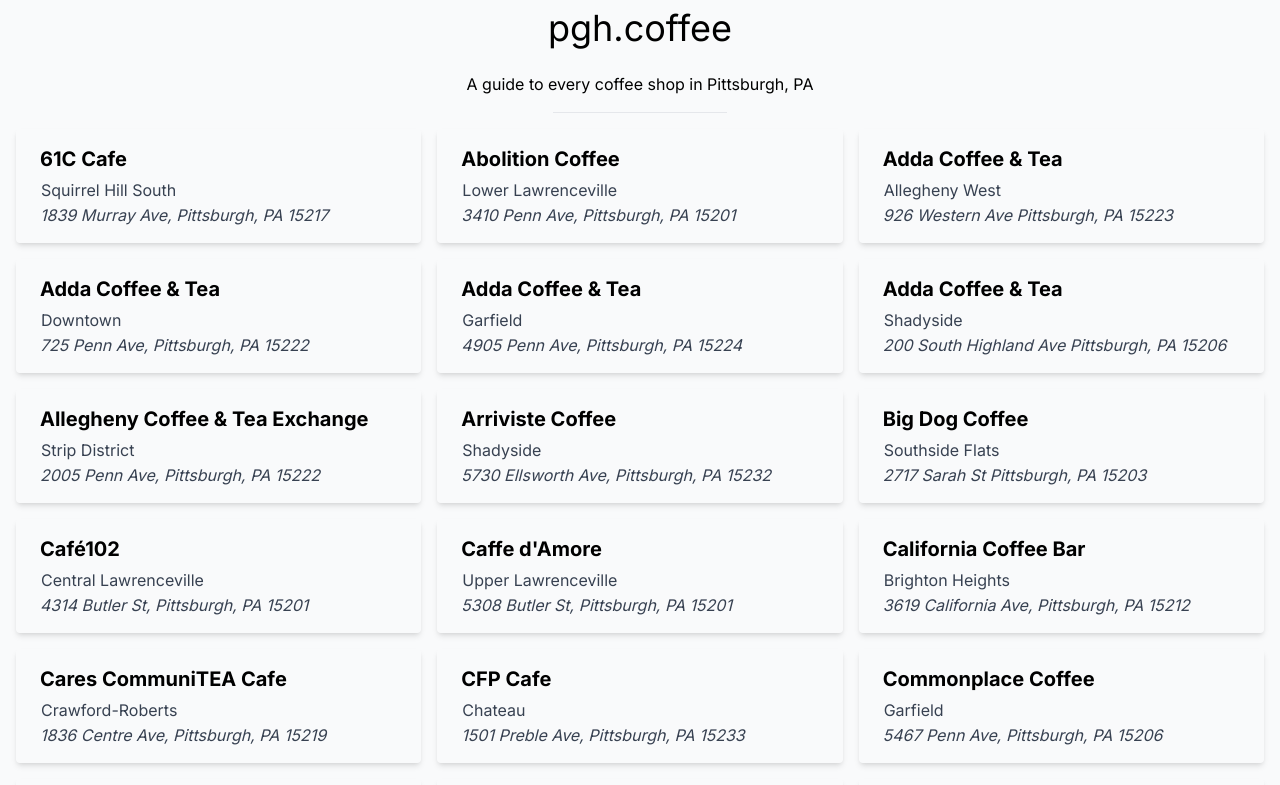
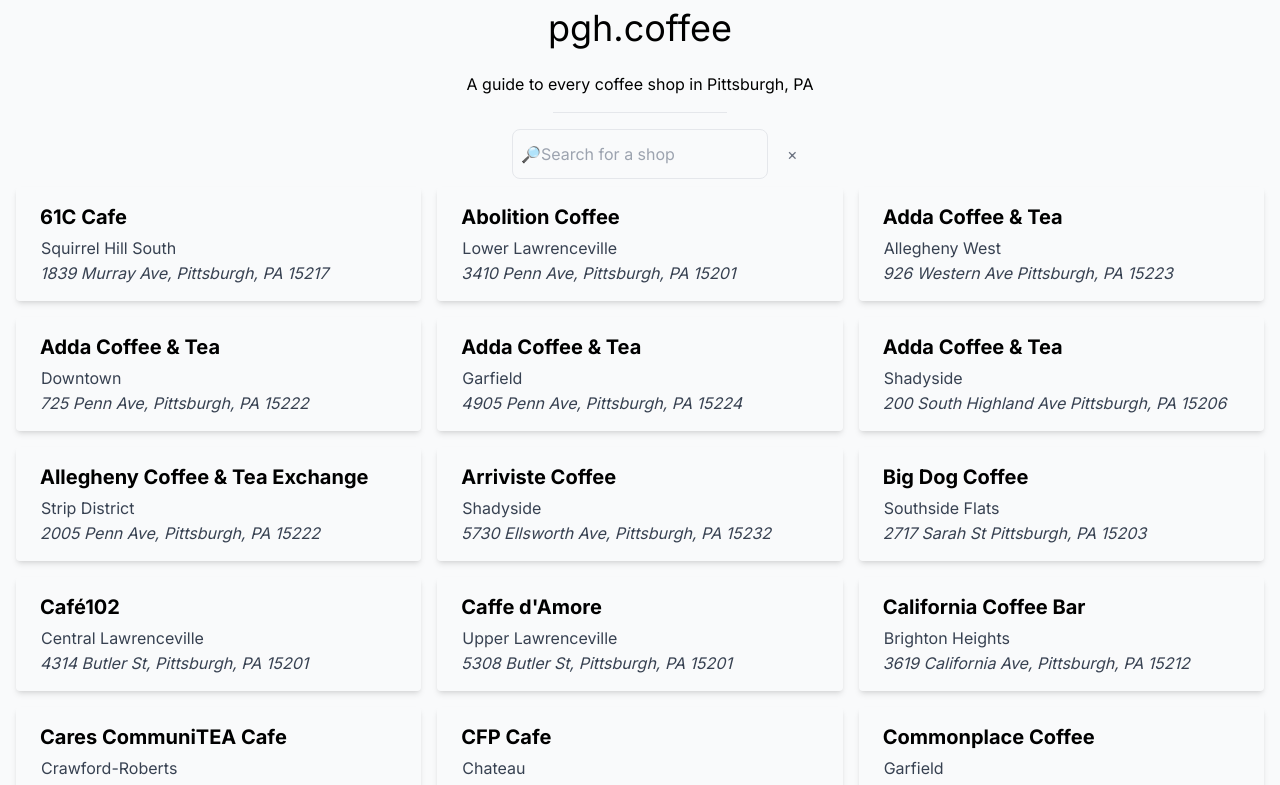
Before and after one commit to Johngeorgesample/pgh-coffee, a Next.js app: page / in a window 1280 px wide. Shown: the top 785 px of the page. Built offline with nearby package versions, Linux system fonts and the light colour scheme.

Commit message:
filter against neighborhood or name

```diff
--- a/app/components/ShopCard.tsx
+++ b/app/components/ShopCard.tsx
@@ -15,11 +15,13 @@
 export default function ShopCard(props: IProps) {
   return (
     <div className="group rounded overflow-hidden shadow-md hover:bg-gray-100">
+      {/* <a className="" href={props.shop.website} target="_blank"> */}
         <div className="px-6 py-4">
           <p className="font-bold text-xl mb-1 group-hover:underline">{props.shop.name}</p>
-          <p className="w-fit text-gray-700 border border-transparent  hover:border-black hover:border-dashed hover:cursor-pointer" onClick={() => props.onShopClick(props.shop.neighborhood)}>{props.shop.neighborhood}</p>
+          <button className="w-fit text-gray-700 border border-transparent hover:border-black hover:border-dashed hover:cursor-pointer" onClick={() => props.onShopClick(props.shop.neighborhood)}>{props.shop.neighborhood}</button>
           <address className="text-gray-700">{props.shop.address}</address>
         </div>
+      {/* </a> */}
   </div>
   )
 }
--- a/app/page.tsx
+++ b/app/page.tsx
@@ -6,7 +6,16 @@
 import Footer from '@/app/components/Footer'
 
 export default function Home() {
-  const [neighborhoodFilter, setNeighborhoodFilter] = useState(null)
+  const [filter, setFilter] = useState('')
+
+  const handleFormChange = (e: any) => {
+    setFilter(e.target.value)
+  }
+
+  const meetsFilterCriteria = (shop: any) => {
+    const shopCardText = `${shop.neighborhood.toLowerCase()} ${shop.name.toLowerCase()}`
+    return shopCardText.includes(filter.toLowerCase())
+  }
 
   return (
     <>
@@ -17,14 +26,16 @@
           <hr className="my-4 w-1/2 m-auto" />
         </div>
 
-        { neighborhoodFilter && <button onClick={() => setNeighborhoodFilter(null)}>Clear filter</button> }
+          <div className="mb-2 border rounded-lg px-2 w-64 flex items-center justify-between">
+            <p className="inline text-gray-500">🔎</p>
+            <input className="inline h-12 outline-none text-gray-500 bg-transparent" onChange={handleFormChange} placeholder="Search for a shop" value={filter}/>
+            <button className="inline ml-2 p-1 text-gray-500 hover:text-gray-600" onClick={() => setFilter('')}>×</button>
+          </div>
+
         <div className="grid grid-cols-3 gap-4 px-4">
           {CoffeeShops.map((shop) => {
-            if (neighborhoodFilter && shop.neighborhood === neighborhoodFilter) {
-              return <ShopCard key={shop.address} shop={shop} onShopClick={(shopName: any) => setNeighborhoodFilter(shopName)}/>
-            }
-            if (!neighborhoodFilter) {
-              return <ShopCard key={shop.address} shop={shop} onShopClick={(shopName: any) => setNeighborhoodFilter(shopName)}/>
+            if (meetsFilterCriteria(shop)) {
+              return <ShopCard key={shop.address} shop={shop} onShopClick={(shopName: any) => setFilter(shopName)} />
             }
           }
           )}
```
